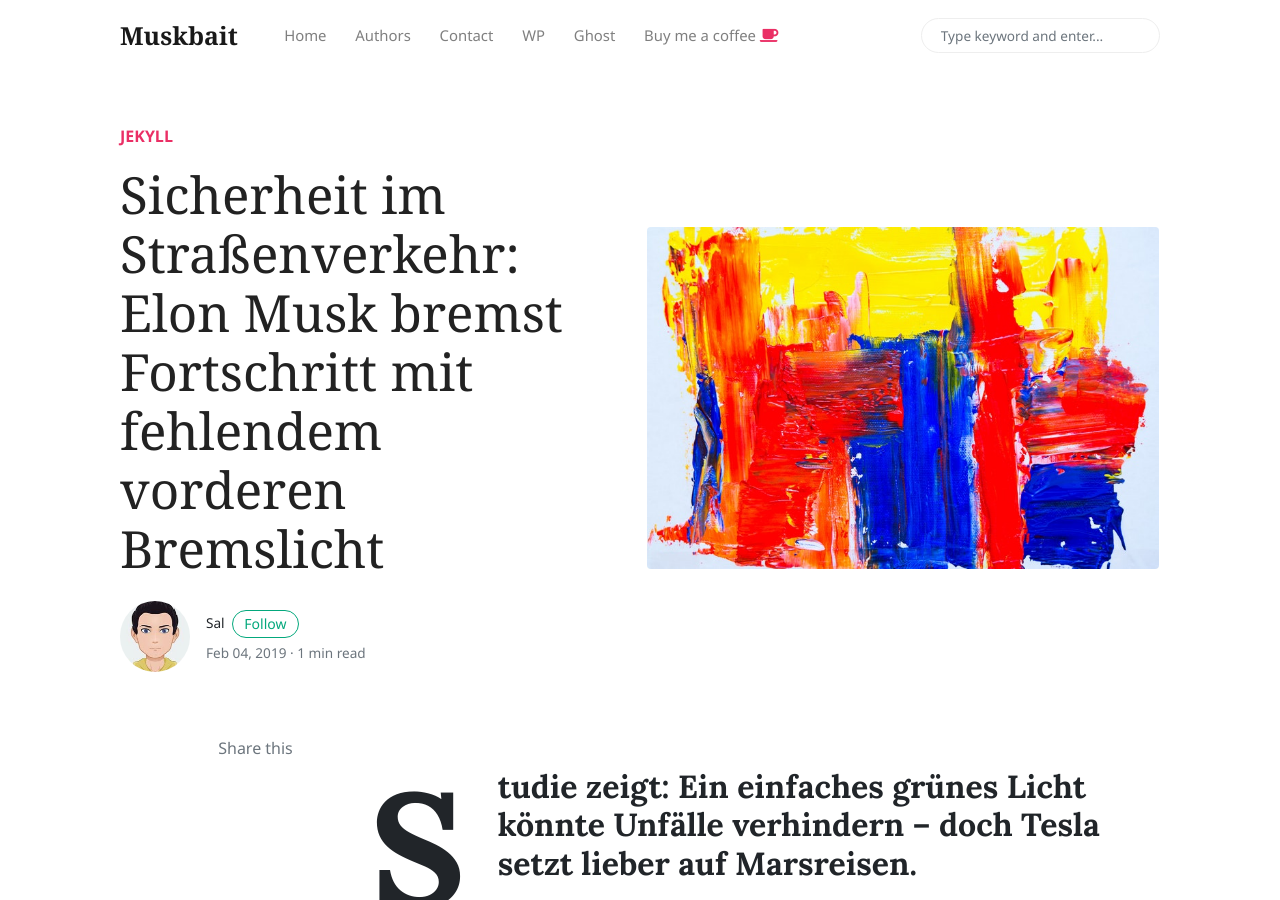
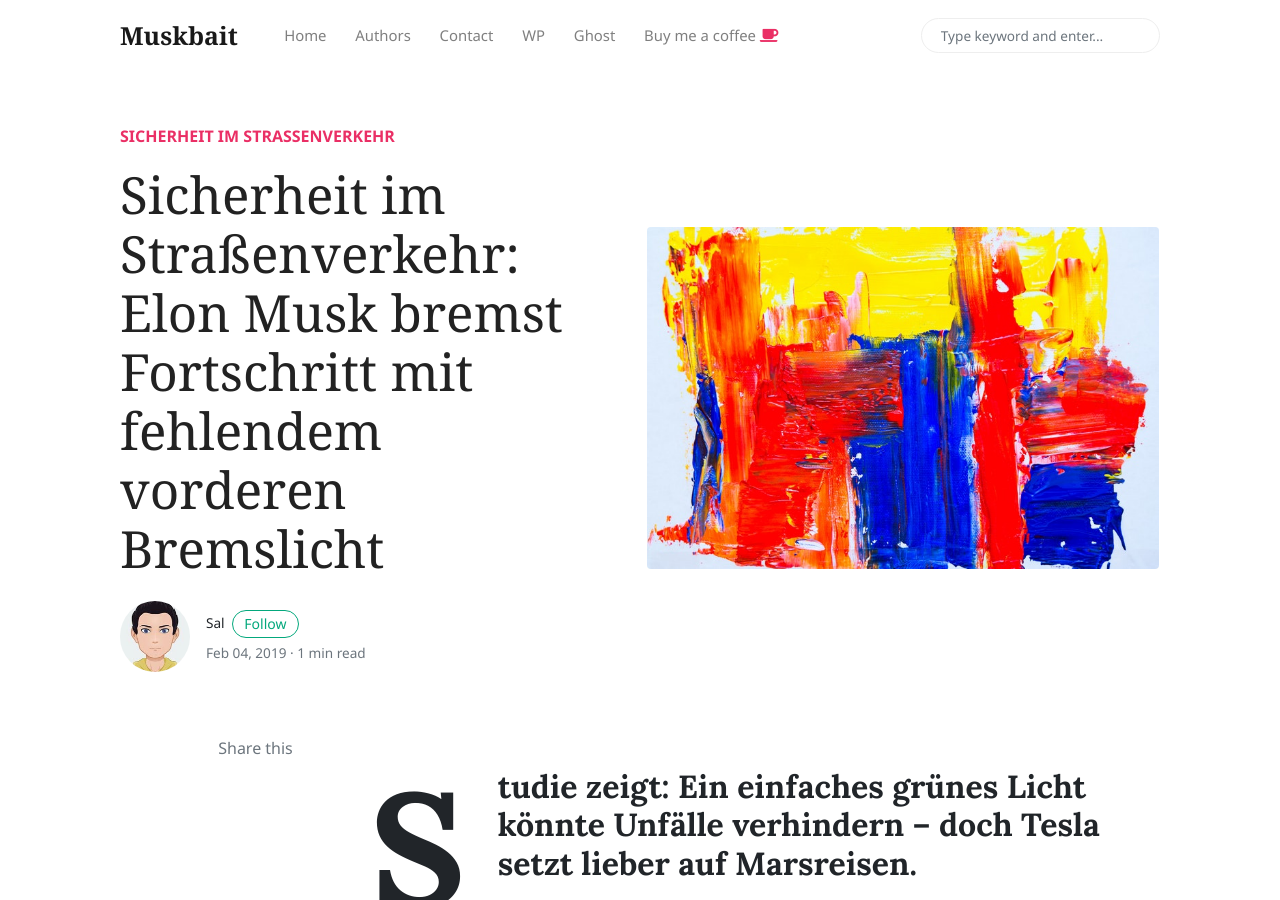
Before and after one commit to reprojekted/mundana-theme-jekyll-master, a Jekyll site: the page built from _posts/2019-02-04-welcome-to-jekyll.markdown, in a window 1280 px wide and 900 px high. Built offline with Jekyll 4.4.1, drawn with Linux system fonts in a browser that asks for light colours; nearby versions of some CDN libraries; comment, search, counter and statistics services are not loaded.

Commit message:
Update 2019-02-04-welcome-to-jekyll.markdown

```diff
--- a/_posts/2019-02-04-welcome-to-jekyll.markdown
+++ b/_posts/2019-02-04-welcome-to-jekyll.markdown
@@ -1,7 +1,7 @@
 ---
 layout: post
 title: "Sicherheit im Straßenverkehr: Elon Musk bremst Fortschritt mit fehlendem vorderen Bremslicht"
-categories: [ Jekyll ]
+categories: [SICHERHEIT IM STRASSENVERKEHR]
 image: assets/images/demo1.jpg
 ---
 ## Studie zeigt: Ein einfaches grünes Licht könnte Unfälle verhindern – doch Tesla setzt lieber auf Marsreisen.
```
